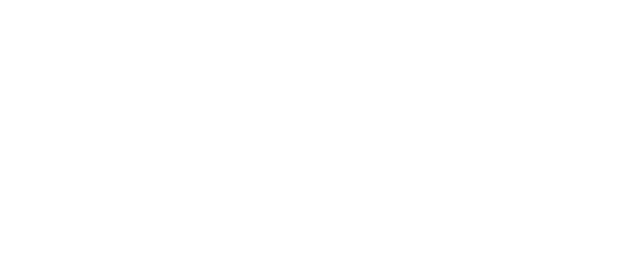
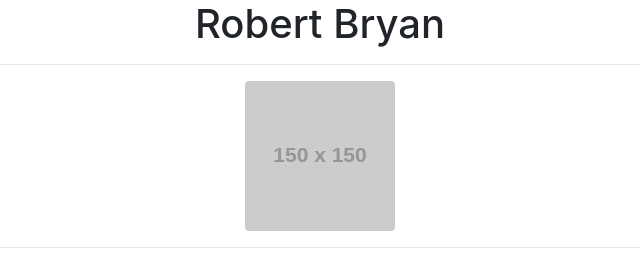
Before and after one commit to robbryandev/Portfolio, a plain HTML site: page index.html in a window 1280 px wide. Shown: the whole page, without its empty margins (320-960 px from the left). Drawn offline with Linux system fonts and the light colour scheme; placeholder pictures from the web are drawn by us.

Commit message:
WIP: Add placeholder image and adjusting padding

```diff
--- a/css/styles.css
+++ b/css/styles.css
@@ -0,0 +1,13 @@
+.center-text {
+  text-align: center;
+}
+
+.profile {
+
+}
+
+.profile-img {
+  width: 150px;
+  height: auto;
+  margin: auto;
+}
--- a/index.html
+++ b/index.html
@@ -6,6 +6,23 @@
   <link rel="stylesheet" href="/css/styles.css" type="text/css" media="all">
 </head>
 <body>
-
+  <div class="container">
+    <div class="row">
+      <div class="col-2"></div>
+      <div class="col-8">
+        <h1 class="center-text">Robert Bryan</h1>
+        <hr>
+      </div>
+      <div class="col-2"></div>
+    </div>
+    <div class="row profile">
+      <div class="col-2"></div>
+      <div class="col-8">
+        <div class="img profile-img"><img src="https://via.placeholder.com/150/FF0000/FFFFFF?Text=PersonalImage" alt="150x150 placeholder" class="img-fluid rounded"></div>
+        <hr>
+      </div>
+      <div class="col-2"></div>
+    </div>
+  </div>
 </body>
 </html>
```
